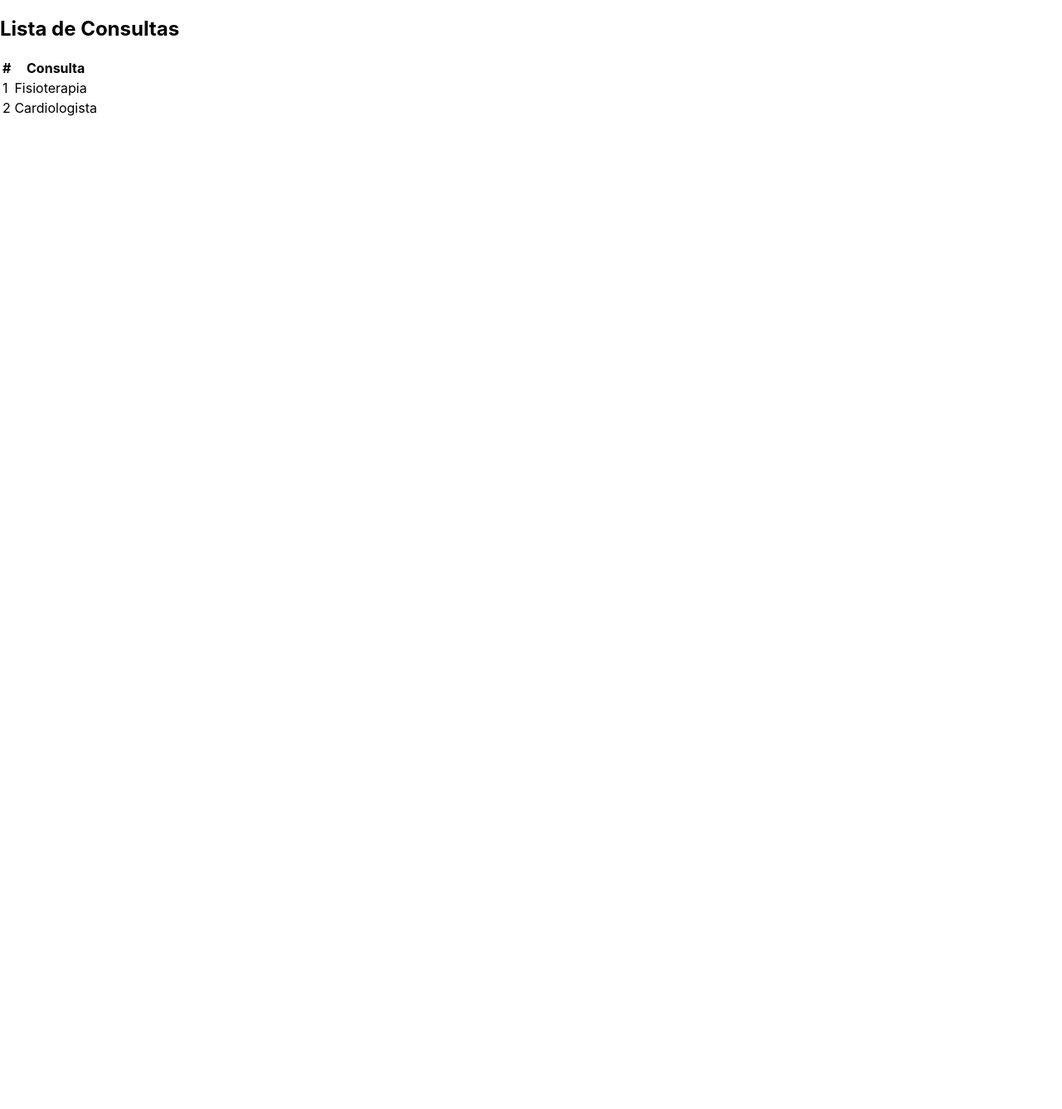
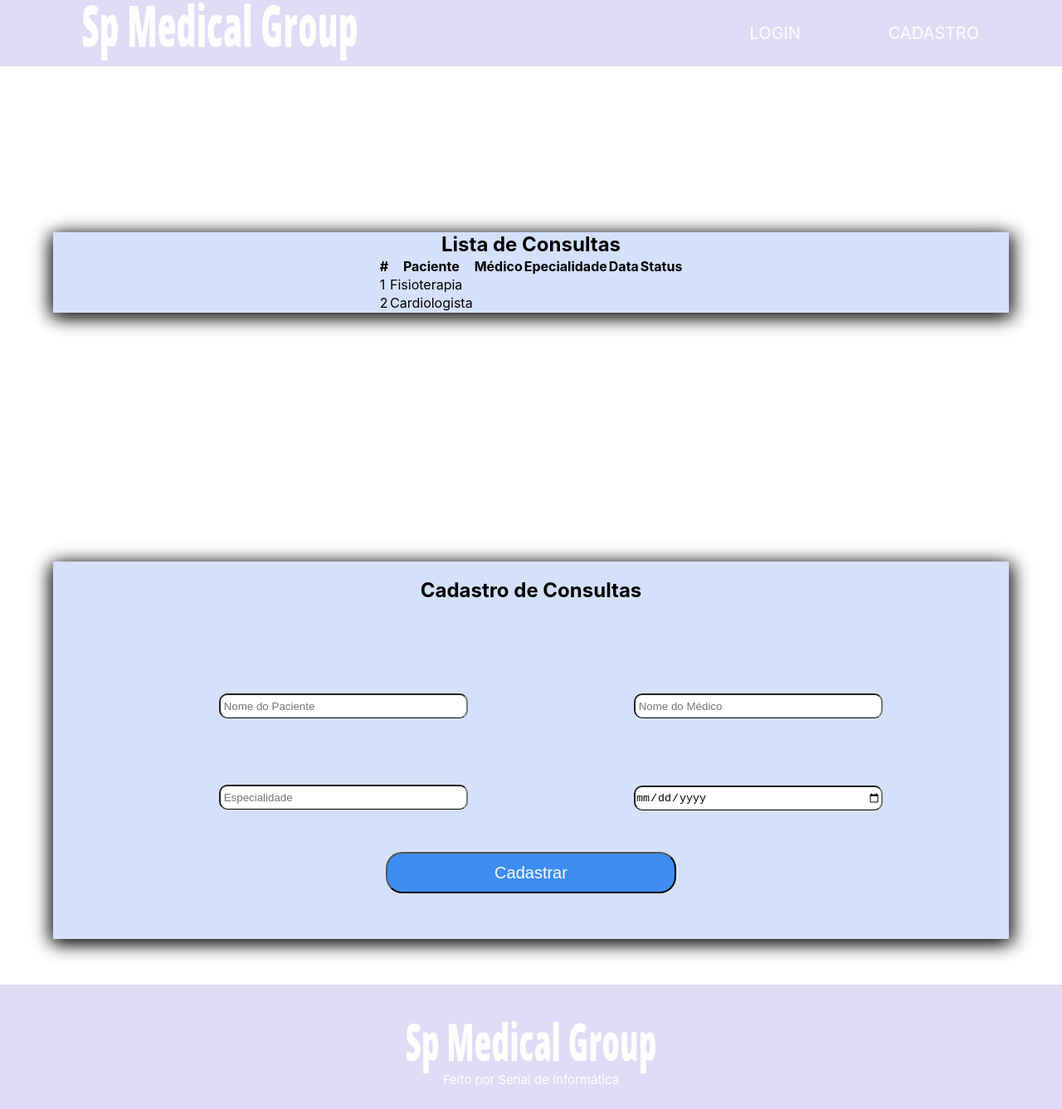
Before and after one commit to EdsonJunior04/Projeto-SP-Med.-Group, a React (Create React App) app in the folder UI/spmedicalgroup-ui/: page /consultas in a window 1280 px wide. Shown: the whole page at 83% size. Before the commit the page ends 800 px from the top, so only its background shows below. Built offline with nearby package versions, Linux system fonts and the light colour scheme.

Commit message:
Consulta iniciada

```diff
--- a/UI/spmedicalgroup-ui/public/index.html
+++ b/UI/spmedicalgroup-ui/public/index.html
@@ -1,5 +1,5 @@
 <!DOCTYPE html>
-<html lang="en">
+<html lang="pt-br">
   <head>
     <meta charset="utf-8" />
     <link rel="icon" href="%PUBLIC_URL%/favicon.ico" />
--- /dev/null
+++ b/UI/spmedicalgroup-ui/src/Assets/CSS/Consultas.css
@@ -0,0 +1,108 @@
+*{
+    margin: 0;
+    padding: 0;
+    box-sizing: border-box;
+}
+
+
+.lista_consulta{
+    box-shadow: -5px 4px 20px rgba(0, 0, 0, 0.7), 5px 4px 20px 2px rgba(0, 0, 0, 0.7);
+    background-color: #D5E1FA;
+    display: flex;
+    flex-direction: column;
+    align-items: center;
+    margin-bottom: 55px;
+}
+
+.icone_consulta{
+    margin-left: 100px;
+    width: 330px;
+}
+
+.container_header_consulta{
+    height: 80px;
+    display: flex;
+    justify-content: space-between;
+    align-items: center;
+    background-color: #E1DCF5;
+}
+
+.afastar_list_consulta{
+     margin-top: 200px;
+}
+
+.grid {
+    width: 90%;
+    max-width: 1200px;
+
+    margin: 0 auto;
+}
+
+.cadastro_consulta{
+    box-shadow: -5px 4px 20px rgba(0, 0, 0, 0.7), 5px 4px 20px 2px rgba(0, 0, 0, 0.7);
+    background-color: #D5E1FA;
+    display: flex;
+    flex-direction: column;
+    align-items: center;
+    margin-bottom: 55px;
+    margin-top: 300px;
+}
+
+.input_consulta{
+    width: 300px;
+    margin-top: 80px;
+    border-radius: 10px;
+    height: 30px;
+    border-bottom: 1px solid;
+    margin-left: 200px;
+}
+
+.cadastro_ajuste_consulta{
+    margin-top: 30px;
+}
+
+.btn_consulta{
+    height: 50px;
+    margin-top: 50px;
+    width: 350px;
+    border-radius: 20px;
+    font-size: 20px;
+    color: white;
+    background-color: #3D8DF2;
+    margin-bottom: inherit;
+}
+.letra_tam{
+    margin-top: 20px;
+}
+.links_header {
+    width: 11%;
+    color: white;
+    margin-right: 100px;
+    text-transform: uppercase;
+    font-size: 20px;
+    line-height: 28px;
+    text-decoration:none ;
+}
+
+.container_footer {
+    height: 150px;
+    padding: 50px;
+    background-color: #E1DCF5;
+}
+.center_footer{
+    display: flex;
+    justify-content: center;
+    align-items: center;
+    flex-direction: column;
+}
+
+
+.icone_consulta_footer{
+    margin: -6px;
+    width: 300px;
+}
+
+.span_footer{
+    color: white;
+    font-size: 15px;
+}
--- /dev/null
+++ b/UI/spmedicalgroup-ui/src/Assets/CSS/login.css
@@ -0,0 +1,36 @@
+.fundo_login{
+    background-image: url('../img/Fundofundo_cadastro.png');
+    width: 100vw;
+    height: 100vh;
+    background-repeat: no-repeat;
+    background-size: cover  ;
+}
+
+.center-login{
+    display: flex;
+    justify-content: center;
+    align-items: center;
+    flex-direction: column;
+}
+
+.input_login{
+    width: 480px;
+    margin-top: 80px;
+    border-radius: 15px;
+    height: 30px;
+    border-bottom: 1px solid ;
+}
+
+.btn_login{
+    height: 50px;
+    margin-top: 50px;
+    width: 350px;
+    border-radius: 20px;
+    font-size: 20px;
+    color: white;
+    background-color: #3D8DF2;
+}
+
+.icone__login{
+    margin-top: 90px;
+}
--- a/UI/spmedicalgroup-ui/src/pages/Home/App.js
+++ b/UI/spmedicalgroup-ui/src/pages/Home/App.js
@@ -1,10 +1,12 @@
+import { Link } from 'react-router-dom';
 import './App.css';
 
 function App() {
   return (
     <div className="App">
       <header className="App-header">
-        <h1>Page Home</h1>
+        <Link to="/consultas"><h1>Consultas</h1></Link>
+
       </header>
     </div>
   );
--- a/UI/spmedicalgroup-ui/src/pages/consultas/Consultas.js
+++ b/UI/spmedicalgroup-ui/src/pages/consultas/Consultas.js
@@ -1,55 +1,152 @@
 import React from 'react';
+import { Link } from "react-router-dom";
 
-class Consultas extends React.Component{
-    constructor(props){
+
+import '../../Assets/CSS/Consultas.css';
+
+import logo from '../../Assets/img/Sp Medical Grouplogo.svg';
+
+
+class Consultas extends React.Component {
+    constructor(props) {
         super(props);
         this.state = {
-            listaConsultas: [ { idConsulta: 1, titulo : 'Fisioterapia'}, {idConsulta: 2, titulo: 'Cardiologista' } ],
-            titulo : ''
+            listaConsultas: [{ idConsulta: 1, titulo: 'Fisioterapia' }, { idConsulta: 2, titulo: 'Cardiologista' }],
+            titulo: ''
         };
     };
 
-buscarConsultas = () => {
-    console.log("Agora vamos fazer a chamada para a API")
-    fetch('http://localhost:5000/')
-}
+    // buscarConsultas = () => {
+    //     console.log("Agora vamos fazer a chamada para a API")
+    //     fetch('http://localhost:5000/')
+    // }
 
-    componentDidMount(){
-        this.buscarConsultas()
-        //
-    };
+    //     componentDidMount(){
+    //         this.buscarConsultas()
+    //         //
+    //     };
 
-    render(){
-        return(
+    render() {
+        return (
             //JSX
             <div>
-                <main>
+
+                <header>
+                    <div className="container_header_consulta">
+                        <Link to="/">
+                            <img
+                                src={logo}
+                                className="icone_consulta"
+                                alt="logo da Sp Medical Group"
+                            />{' '}
+                        </Link>
+
+                        <div>
+                            <Link to="/login" className="links_header"> Login </Link>
+                            <Link to="/cadastro" className="links_header"> Cadastro </Link>
+                        </div>
+
+                    </div>
+                </header>
+
+                <main className="afastar_list_consulta ">
                     {/* Lista de tipos de consulta */}
-                    <section>
+                    <section className="lista_consulta grid">
                         <h2>Lista de Consultas</h2>
                         <table>
                             <thead>
                                 <tr>
                                     <th>#</th>
-                                    <th>Consulta</th>
+                                    <th>Paciente</th>
+                                    <th>Médico</th>
+                                    <th>Epecialidade</th>
+                                    <th>Data</th>
+                                    <th>Status</th>
                                 </tr>
                             </thead>
                             <tbody>
                                 {
-                                    this.state.listaConsultas.map( (consulta) => {
-                                        return(
+                                    this.state.listaConsultas.map((consulta) => {
+                                        return (
                                             <tr key={consulta.idConsulta} >
                                                 <td>{consulta.idConsulta}</td>
                                                 <td>{consulta.titulo}</td>
                                             </tr>
                                         )
-                                    } )
+                                    })
                                 }
                             </tbody>
                         </table>
                     </section>
+
+
                     {/* Cadastro de tipos de consulta */}
+                    <section className="cadastro_consulta grid">
+                        <h2 className="letra_tam">Cadastro de Consultas</h2>
+                        <div className="cadastro_ajuste_consulta">
+
+                            <input
+                                className="input_consulta"
+                                type="text"
+                                name="email"
+                                // value={this.state.email}
+                                placeholder=" Nome do Paciente"
+                            // onChange={  }
+                            />
+                            <input
+                                className="input_consulta"
+                                type="text"
+                                name="email"
+                                // value={this.state.email}
+                                placeholder=" Nome do Médico"
+                            // onChange={  }
+                            />
+
+                            <input
+                                className="input_consulta"
+                                type="text"
+                                name="email"
+                                // value={this.state.email}
+                                placeholder=" Especialidade"
+                            // onChange={  }
+                            />
+
+                            <input
+                                className="input_consulta"
+                                type="date"
+                                name="email"
+                                // value={this.state.email}
+                                placeholder=" userName"
+                            // onChange={  }
+                            />
+                        </div>
+
+                        <button
+                            type="submit"
+                            className="btn_consulta"
+                        >
+                            Cadastrar
+                        </button>
+
+                    </section>
                 </main>
+
+                <footer>
+                    <div className="container_footer">
+
+
+                        <div className="center_footer">
+                            <Link to="/">
+                                <img
+                                    src={logo}
+                                    className="icone_consulta_footer"
+                                    alt="logo da Sp Medical Group"
+                                />{' '}
+                            </Link>
+                            <span className="span_footer">Feito por Senai de Informática</span>
+                        </div>
+                    </div>
+                </footer>
             </div>
         )
     }
```
Also changed, not shown: UI/spmedicalgroup-ui/src/pages/Login/login.js (+90 -26 lines), UI/spmedicalgroup-ui/src/pages/consultas/Consultas.css (deleted), 18 other files (tests, documents, lock files or other folders).
